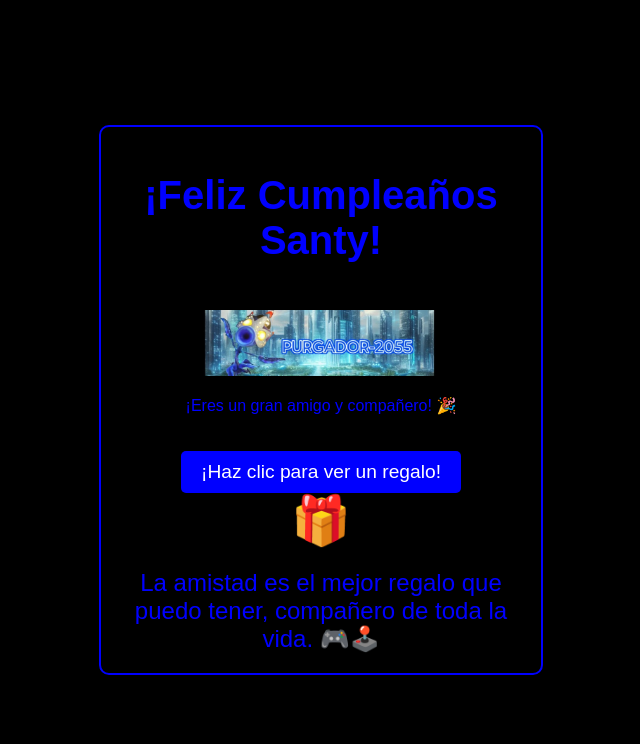
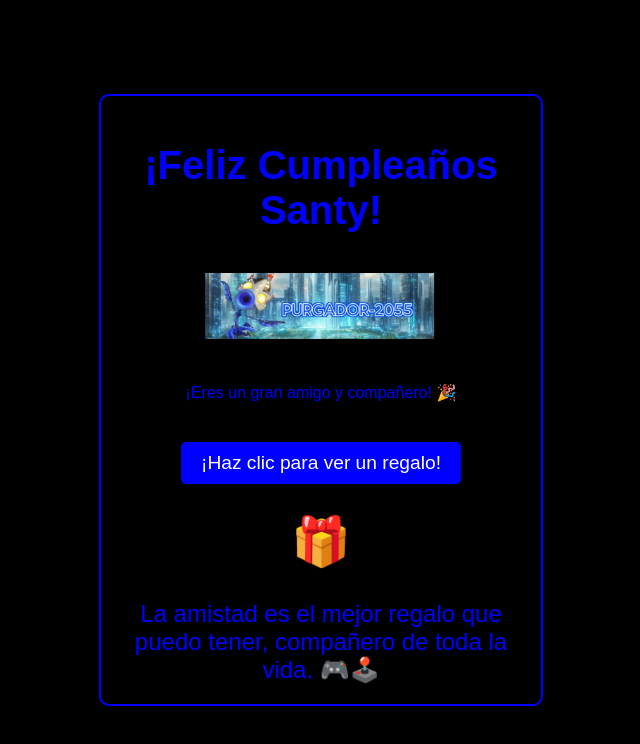
Before and after one commit to dylan13579/cumple-de-amigo, a plain HTML site: page index.html in a window 1280 px wide. Both pictures are taken after a click on the button "¡Haz clic para ver un regalo!". Shown: the whole page, without its empty margins (319-959 px from the left). Drawn offline with Linux system fonts and the light colour scheme.

Commit message:
otros cambios

```diff
--- a/index.html
+++ b/index.html
@@ -14,7 +14,7 @@
             font-family: Arial, sans-serif;
             text-align: center;
             overflow: hidden;
-            margin: 0; /* Eliminar márgenes por defecto */
+            margin: 0;
         }
         .container {
             border: 2px solid blue;
@@ -22,13 +22,14 @@
             padding: 20px;
             background-color: black;
             box-shadow: 0 4px 10px rgba(0, 0, 0, 0.1);
-            max-width: 90%; /* Limitar el ancho máximo */
-            width: 400px; /* Ancho fijo para pantallas grandes */
+            max-width: 90%;
+            width: 400px;
         }
         h1 {
-            font-size: 2.5em; /* Tamaño de fuente más pequeño para pantallas pequeñas */
+            font-size: 2.5em;
             color: blue;
             transition: transform 0.5s;
+            margin-bottom: 20px;
         }
         h1:hover {
             transform: scale(1.1);
@@ -45,18 +46,19 @@
             transition: background-color 0.3s;
         }
         button:hover {
-            background-color: darkblue; /* Cambiar a un tono más oscuro al pasar el cursor */
+            background-color: darkblue;
         }
         .gift {
             display: none;
             font-size: 3em;
             animation: bounce 0.5s forwards;
+            margin-top: 30px;
         }
         .friendship-message {
             display: none;
             font-size: 1.5em;
             color: blue;
-            margin-top: 20px;
+            margin-top: 30px;
         }
         @keyframes bounce {
             0% { transform: translateY(-100px); opacity: 0; }
@@ -65,11 +67,12 @@
         }
         p {
             color: blue;
+            margin: 20px 0;
         }
         img {
-            max-width: 100%; /* Asegurarse de que la imagen no exceda el ancho del contenedor */
-            height: auto; /* Mantener la proporción de la imagen */
-            margin-top: 20px; /* Espacio entre la imagen y el texto */
+            max-width: 100%;
+            height: auto;
+            margin: 20px 0;
         }
     </style>
 </head>
```
